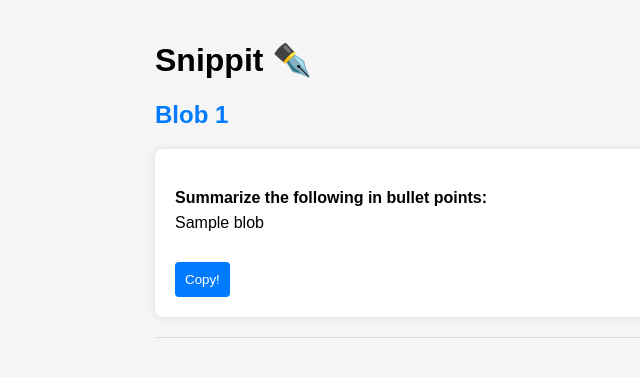
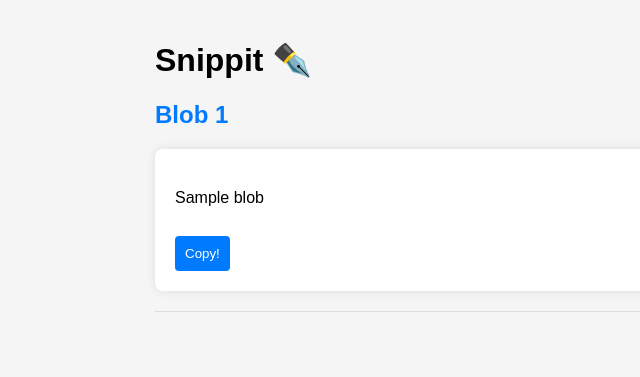
Before and after one commit to bymayanksingh/snippit, a Flask app: template templates/blobs.html in a window 1280 px wide. Shown: the top 377 px of the page, without its empty margins (85-725 px from the left). Run offline with Flask 3, Linux system fonts and the light colour scheme; the template is opened without the code that fills it: most values are stand-ins (such as "Sample title", 1, 10 or a date in 2020).

Commit message:
Update blobs.html

```diff
--- a/templates/blobs.html
+++ b/templates/blobs.html
@@ -60,7 +60,7 @@
             {% for blob in blobs %}
             <h2>Blob {{loop.index}}</h2>
             <div class="blob">
-                <p id="blobText{{loop.index}}"><b>Summarize the following in bullet points:</b> <br> {{blob}}</p>
+                <p id="blobText{{loop.index}}">{{blob}}</p>
                 <button id="copyButton{{loop.index}}" onclick="copyToClipboard('blobText{{loop.index}}', 'copyButton{{loop.index}}')">Copy!</button>
             </div>
             <hr>
```
